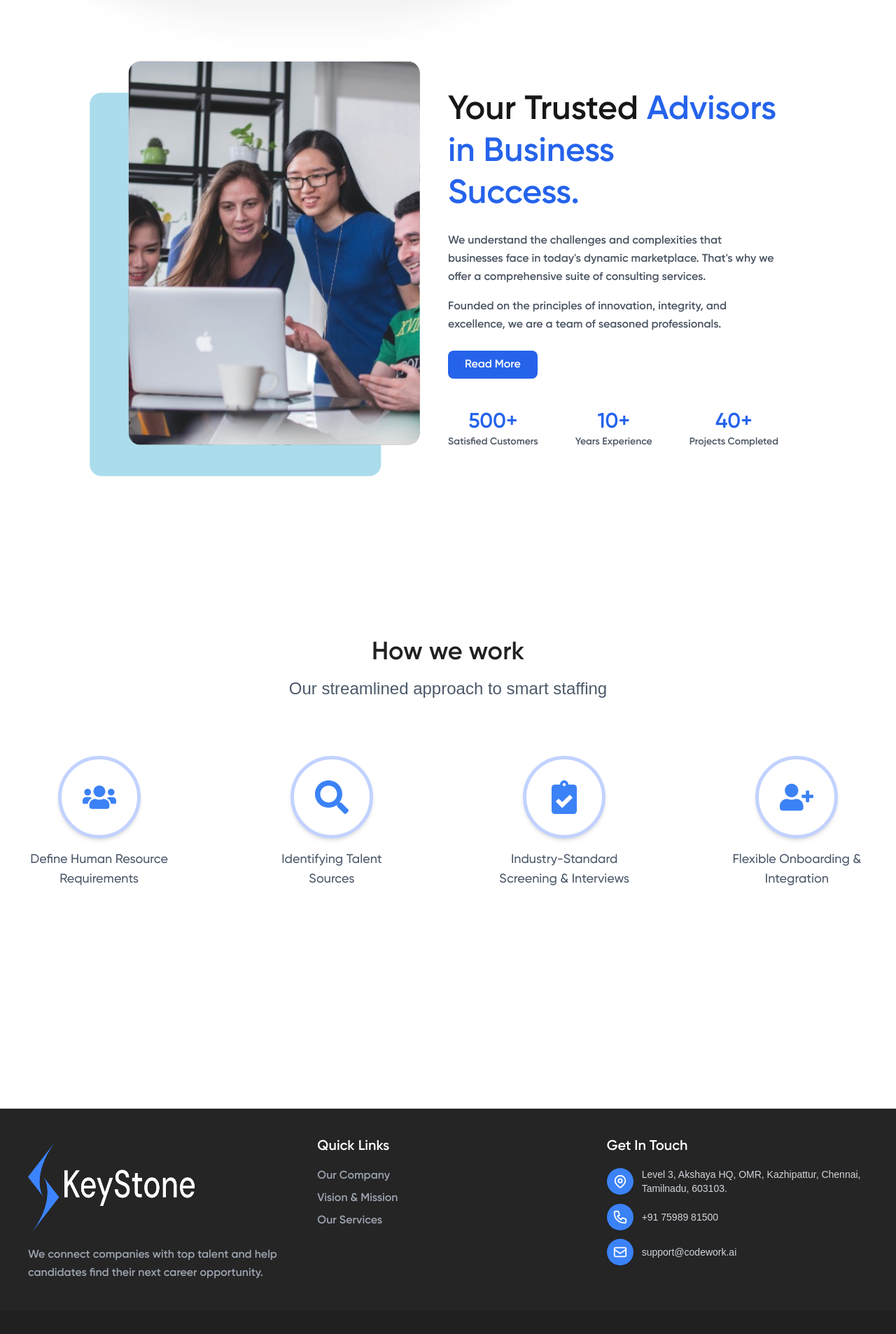
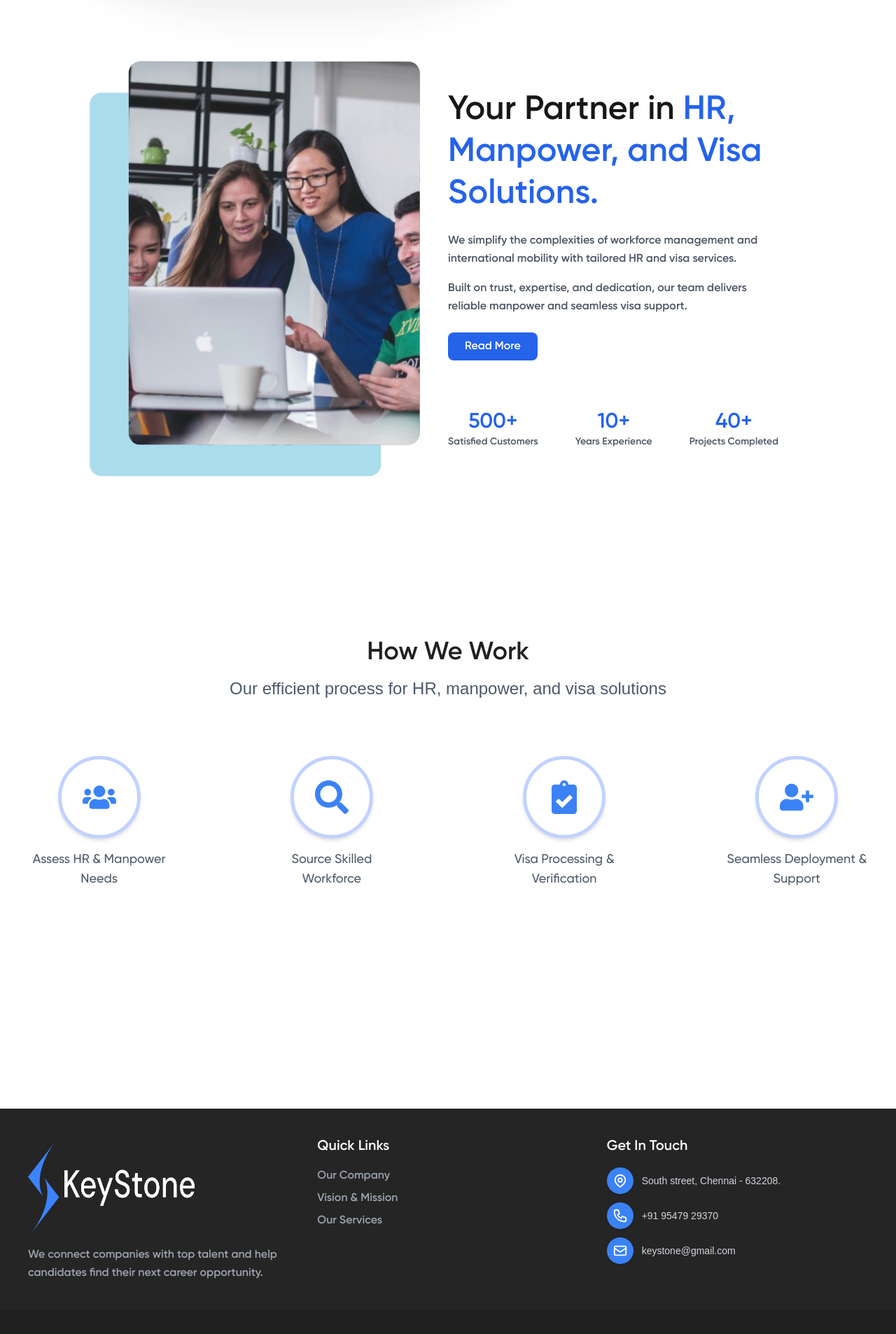
Before and after one commit to Maharaja2026/keystone, a Next.js app: page / in a window 1280 px wide. Shown: the part 880-2786 px from the top of the page at 70% size. Built offline with nearby package versions, Linux system fonts and the light colour scheme.

Commit message:
text content changes

```diff
--- a/app/components/common/footer.js
+++ b/app/components/common/footer.js
@@ -59,7 +59,7 @@
                     rel="noopener noreferrer"
                     className="text-gray-300 hover:text-white transition-colors"
                   >
-                    Level 3, Akshaya HQ, OMR, Kazhipattur, Chennai, Tamilnadu, 603103.
+                    South street, Chennai - 632208.
                   </a>
                 </span>
               </li>
@@ -72,7 +72,7 @@
                     href="tel:+917598981500"
                     className="text-gray-300 hover:text-white transition-colors"
                   >
-                    +91 75989 81500
+                    +91 95479 29370
                   </a>
                 </span>
               </li>
@@ -82,10 +82,10 @@
                 </div>
                 <span className="text-gray-300 text-sm font-gilroy-regular">
                   <a
-                    href="mailto:support@codework.ai"
+                    href="mailto:keystone@gmail.com"
                     className="text-gray-300 hover:text-white transition-colors"
                   >
-                    support@codework.ai
+                    keystone@gmail.com
                   </a>
                 </span>
               </li>
--- a/app/components/home/Landing.js
+++ b/app/components/home/Landing.js
@@ -25,13 +25,13 @@
           ></div>
 
           <h1 className="text-[40px] sm:text-[45px] md:text-5xl lg:text-[53px] font-normal font-gilroy-semibold text-[#212121] leading-tight md:leading-[66px] relative z-10">
-            Where Great Companies <br className="hidden sm:block" />
-            Meet Exceptional IT <br className="hidden sm:block" />
-            Professionals.
+            Empowering Your Business <br className="hidden sm:block" />
+            with HR, Manpower, and <br className="hidden sm:block" />
+            Visa Solutions.
           </h1>
           <div className="text-gray-500 mt-4 text-base sm:text-lg w-full relative z-10 font-gilroy-regular">
-            <p>We make hiring seamless with customized staffing solutions</p>
-            <p>that match the right talent to your needs.</p>
+            <p>We streamline your growth with expert HR solutions,</p>
+            <p>reliable manpower supply, and seamless visa services.</p>
           </div>
 
         </div>
@@ -56,8 +56,7 @@
           </motion.div>
         </div>
       </div>
-</div>
-
+    </div>
   );
 };
 
--- a/app/components/home/bussiness.js
+++ b/app/components/home/bussiness.js
@@ -2,33 +2,32 @@
 
 const Business = () => {
   return (
-    <div className="flex items-center justify-center min-h-screen  p-5">
+    <div className="flex items-center justify-center min-h-screen p-5">
       <div className="flex max-w-5xl w-full overflow-hidden">
-        <div className="flex-1  flex items-center justify-center min-h-[400px]">
+        <div className="flex-1 flex items-center justify-center min-h-[400px]">
           {/* Placeholder for your business image - replace with your image */}
-          <div className="w-full h-full  flex items-center justify-center text-gray-600 italic">
-          <img
-    src="\business.svg"
-    alt="Business Team"
-    className="w-full h-full object-cover"
-  />
+          <div className="w-full h-full flex items-center justify-center text-gray-600 italic">
+            <img
+              src="\business.svg"
+              alt="Business Team"
+              className="w-full h-full object-cover"
+            />
           </div>
         </div>
         <div className="flex-1 p-10 flex flex-col justify-between">
           <div>
             <h1 className="text-5xl font-bold mb-6 leading-tight">
-              Your Trusted{' '}
-              <span className="text-blue-600">Advisors in Business</span>
-              <span className="text-blue-600 block">Success.</span>
+              Your Partner in{' '}
+              <span className="text-blue-600">HR, Manpower, and Visa</span>
+              <span className="text-blue-600 block">Solutions.</span>
             </h1>
             <p className="text-gray-600 mb-4 text-base leading-relaxed">
-              We understand the challenges and complexities that businesses face
-              in today's dynamic marketplace. That's why we offer a
-              comprehensive suite of consulting services.
+              We simplify the complexities of workforce management and
+              international mobility with tailored HR and visa services.
             </p>
             <p className="text-gray-600 mb-6 text-base leading-relaxed">
-              Founded on the principles of innovation, integrity, and
-              excellence, we are a team of seasoned professionals.
+              Built on trust, expertise, and dedication, our team delivers
+              reliable manpower and seamless visa support.
             </p>
             <button className="bg-blue-600 text-white px-6 py-2 rounded-lg hover:bg-blue-700 transition duration-300">
               Read More
--- a/app/components/home/howWork.js
+++ b/app/components/home/howWork.js
@@ -5,13 +5,13 @@
 const HowWorks = () => {
   return (
     <div className="relative w-full min-h-screen overflow-hidden flex items-start pt-8 sm:pt-12 lg:pt-16">
-          <div className="mx-auto text-center relative py-6 sm:py-10 md:py-12 lg:py-16 px-4 sm:px-6 md:px-8 lg:px-10 w-full max-w-7xl">
+      <div className="mx-auto text-center relative py-6 sm:py-10 md:py-12 lg:py-16 px-4 sm:px-6 md:px-8 lg:px-10 w-full max-w-7xl">
         {/* Title Section */}
         <h2 className="text-xl sm:text-2xl md:text-3xl lg:text-4xl font-normal text-[#212121]">
-          How we work
+          How We Work
         </h2>
         <p className="text-[#4C596A] text-base sm:text-lg md:text-xl lg:text-2xl mt-2 sm:mt-3 md:mt-4 font-normal font-gilroy-regular">
-          Our streamlined approach to smart staffing
+          Our efficient process for HR, manpower, and visa solutions
         </p>
 
         {/* Steps Section */}
@@ -22,7 +22,7 @@
               <FaUsers className="w-6 h-6 sm:w-8 sm:h-8 md:w-10 md:h-10 lg:w-12 lg:h-12 text-blue-500" />
             </div>
             <p className="text-xs sm:text-sm md:text-base lg:text-lg text-[#4C596A] font-normal font-gilroy-medium mt-2 sm:mt-3 md:mt-4 text-center">
-              Define Human Resource Requirements
+              Assess HR & Manpower Needs
             </p>
           </div>
 
@@ -52,7 +52,7 @@
               <FaSearch className="w-6 h-6 sm:w-8 sm:h-8 md:w-10 md:h-10 lg:w-12 lg:h-12 text-blue-500" />
             </div>
             <p className="text-xs sm:text-sm md:text-base lg:text-lg text-[#4C596A] font-normal font-gilroy-medium mt-2 sm:mt-3 md:mt-4 text-center">
-              Identifying Talent Sources
+              Source Skilled Workforce
             </p>
           </div>
 
@@ -82,7 +82,7 @@
               <FaClipboardCheck className="w-6 h-6 sm:w-8 sm:h-8 md:w-10 md:h-10 lg:w-12 lg:h-12 text-blue-500" />
             </div>
             <p className="text-xs sm:text-sm md:text-base lg:text-lg text-[#4C596A] font-normal font-gilroy-medium mt-2 sm:mt-3 md:mt-4 text-center">
-              Industry-Standard Screening & Interviews
+              Visa Processing & Verification
             </p>
           </div>
 
@@ -112,7 +112,7 @@
               <FaUserPlus className="w-6 h-6 sm:w-8 sm:h-8 md:w-10 md:h-10 lg:w-12 lg:h-12 text-blue-500" />
             </div>
             <p className="text-xs sm:text-sm md:text-base lg:text-lg text-[#4C596A] font-normal font-gilroy-medium mt-2 sm:mt-3 md:mt-4 text-center">
-              Flexible Onboarding & Integration
+              Seamless Deployment & Support
             </p>
           </div>
         </div>
```
